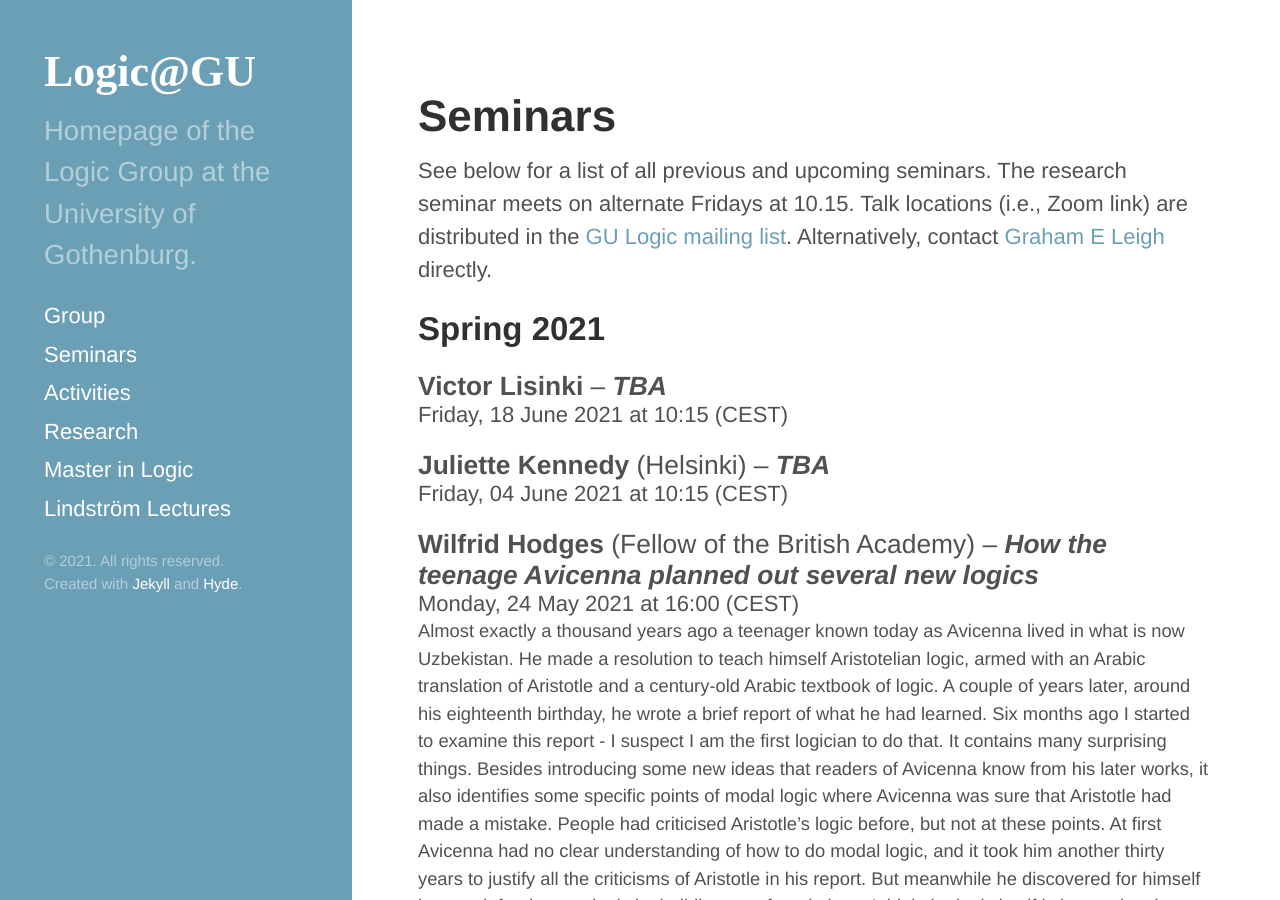
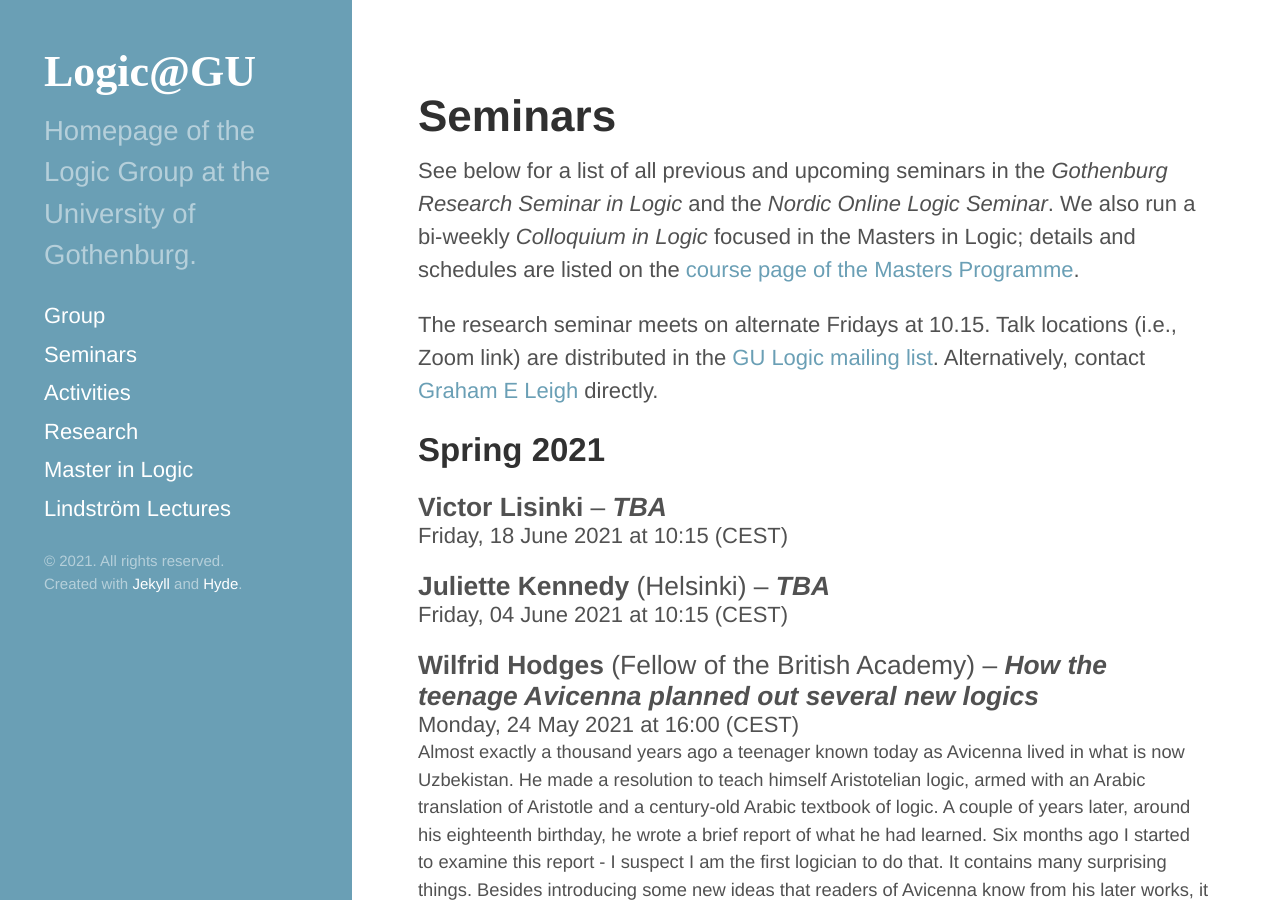
Before and after one commit to greleigh/Logic-GU, a Jekyll site: the page built from _pages/seminars.md, in a window 1280 px wide and 900 px high. Built offline with Jekyll 4.4.1, drawn with Linux system fonts in a browser that asks for light colours; some web fonts are replaced.

Commit message:
Update seminars.md

```diff
--- a/_pages/seminars.md
+++ b/_pages/seminars.md
@@ -6,7 +6,9 @@ contact: graham
 ---
 {% assign contact = site.data.people[page.contact] %}
 
-See below for a list of all previous and upcoming seminars. The research seminar meets on alternate Fridays at 10.15. Talk locations (i.e., Zoom link) are distributed in the [GU Logic mailing list](https://listserv.gu.se/sympa/subscribe/logic). Alternatively, contact [{{ contact.name }}]({{ contact.homepage }}) directly.
+See below for a list of all previous and upcoming seminars in the _Gothenburg Research Seminar in Logic_ and the _Nordic Online Logic Seminar_. We also run a bi-weekly _Colloquium in Logic_ focused in the Masters in Logic; details and schedules are listed on the [course page of the Masters Programme](https://canvas.gu.se/courses/45028/assignments/syllabus).
+
+The research seminar meets on alternate Fridays at 10.15. Talk locations (i.e., Zoom link) are distributed in the [GU Logic mailing list](https://listserv.gu.se/sympa/subscribe/logic). Alternatively, contact [{{ contact.name }}]({{ contact.homepage }}) directly.
 
 {% comment %}
   Moving on to seminars ...
```
